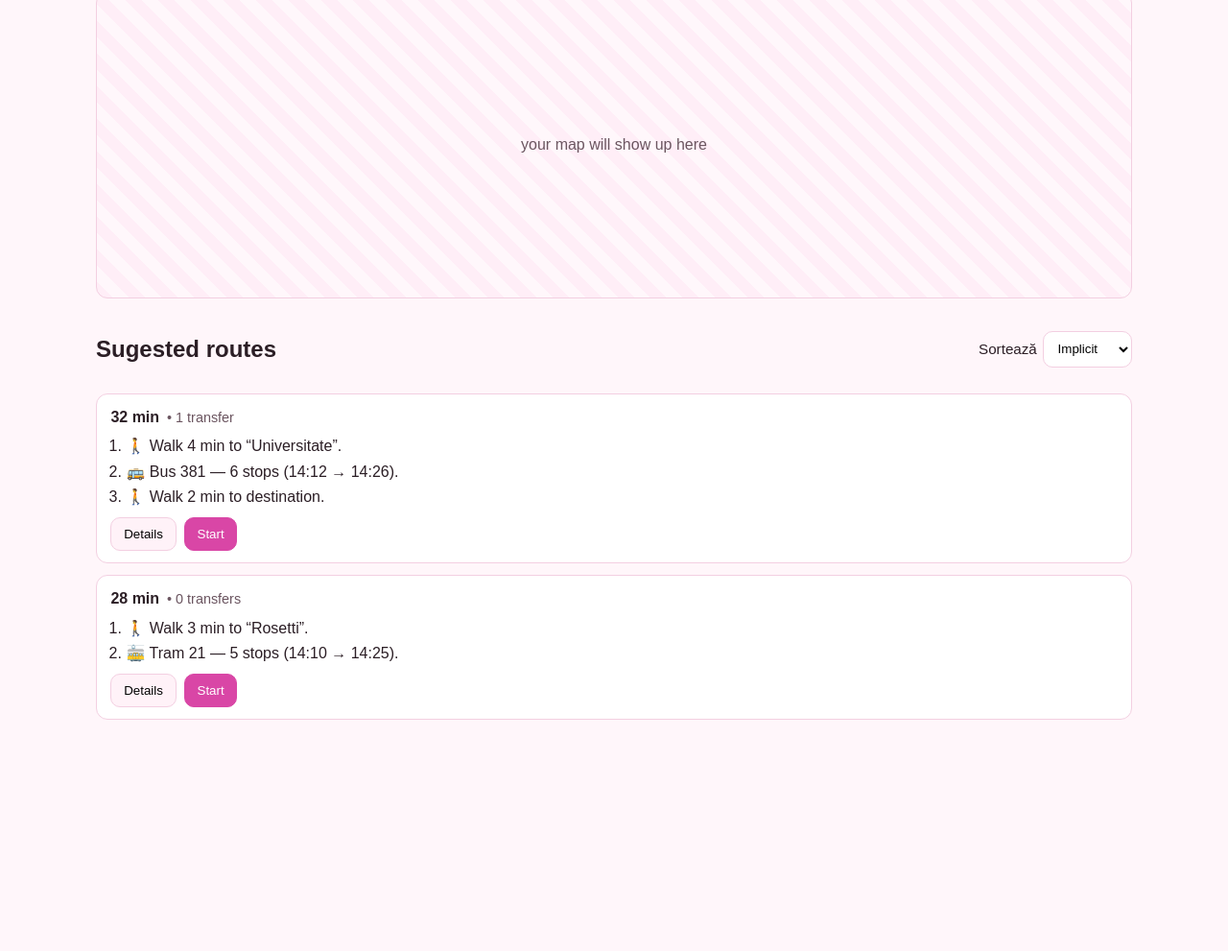
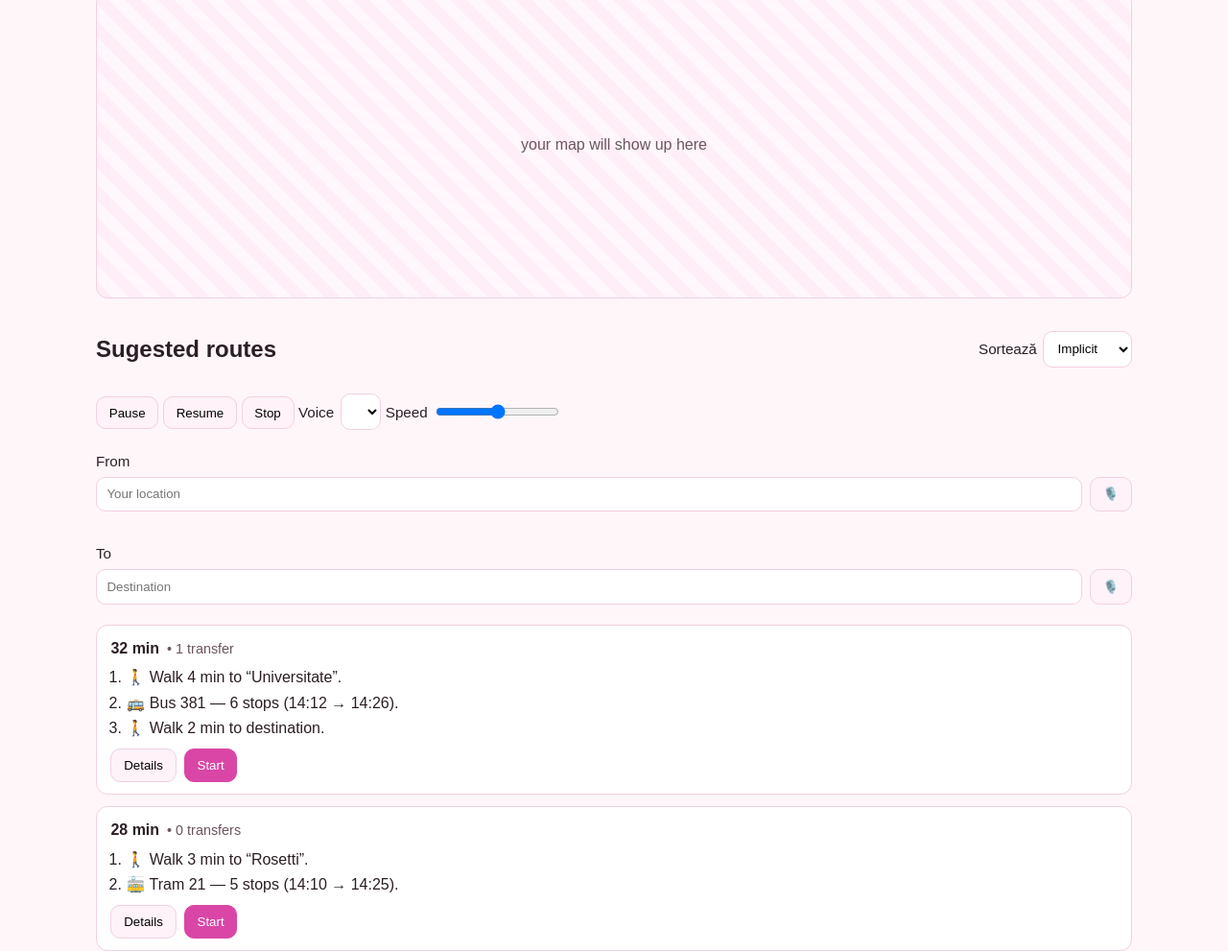
Before and after one commit to lapusneanucristina23/proj_multimedia, a plain HTML site: page index.html in a window 1280 px wide. Shown: the part 606-1597 px from the top of the page at 96% size. Before the commit the page ends 1356 px from the top, so only its background shows below. Drawn offline with Linux system fonts and the light colour scheme.

Commit message:
Update index.html

```diff
--- a/index.html
+++ b/index.html
@@ -88,6 +88,38 @@
           </label>
         </div>
 
+        <div class="audio-controls" aria-label="Audio controls">
+  <button class="btn" id="audio-pause" type="button">Pause</button>
+  <button class="btn" id="audio-resume" type="button">Resume</button>
+  <button class="btn" id="audio-stop" type="button">Stop</button>
+
+  <label class="sort" style="gap:.4rem;">
+    Voice
+    <select id="voice"></select>
+  </label>
+
+  <label class="sort" style="gap:.4rem;">
+    Speed
+    <input id="rate" type="range" min="0.7" max="1.3" step="0.05" value="1" />
+  </label>
+</div>
+
+        <label class="field">
+  <span>From</span>
+  <div style="display:flex; gap:.5rem;">
+    <input id="from" type="text" placeholder="Your location" style="flex:1;" />
+    <button class="btn" type="button" id="dictate-from" title="Dictate">🎙️</button>
+  </div>
+</label>
+
+<label class="field">
+  <span>To</span>
+  <div style="display:flex; gap:.5rem;">
+    <input id="to" type="text" placeholder="Destination" style="flex:1;" />
+    <button class="btn" type="button" id="dictate-to" title="Dictate">🎙️</button>
+  </div>
+</label>
+
         <ul class="cards">
             <li class="card">
                 <div class="card-row">
```
